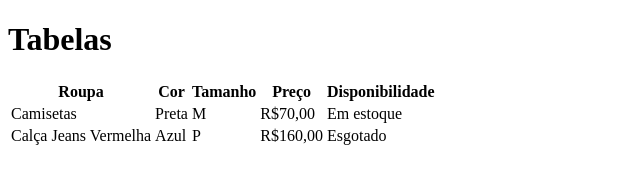
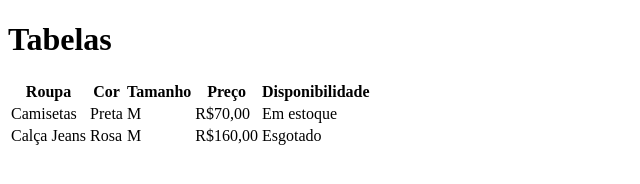
Before and after one commit to RaaphaGuu/aula-tabela-devquest, a plain HTML site: page index.html in a window 1280 px wide. Shown: the whole page, without its empty margins (0-640 px from the left). Drawn offline with Linux system fonts and the light colour scheme.

Commit message:
Alteração de Bermuda para Calça Jeans Rosa tamanho alterado e P para M

```diff
--- a/index.html
+++ b/index.html
@@ -23,9 +23,9 @@
             <td>Em estoque</td>
         </tr>
         <tr>
-            <td>Calça Jeans Vermelha</td>
-            <td>Azul</td>
-            <td>P</td>
+            <td>Calça Jeans </td>
+            <td>Rosa</td>
+            <td>M</td>
             <td>R$160,00</td>
             <td>Esgotado</td>
         </tr>
```
Also changed, not shown: mintty.2023-10-20_00-01-03.png (added).
